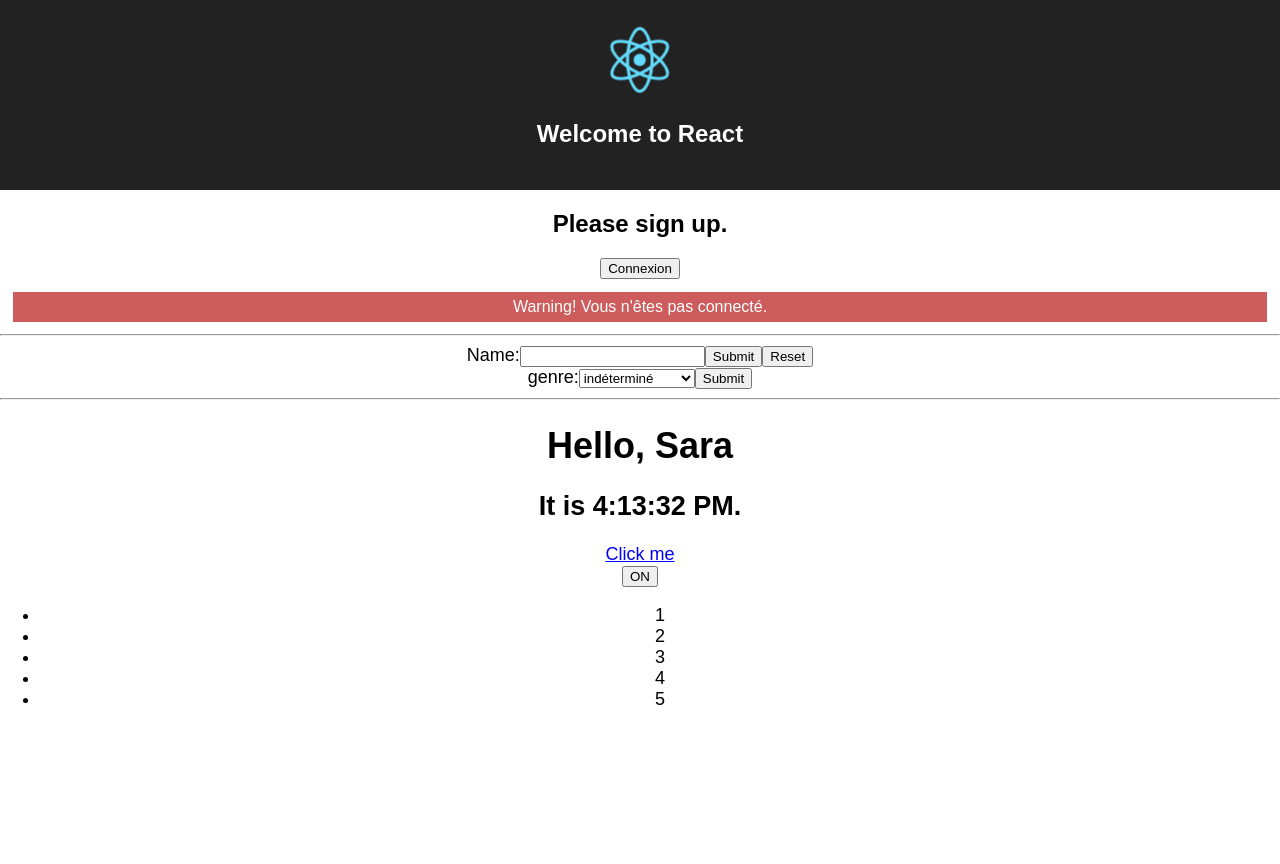
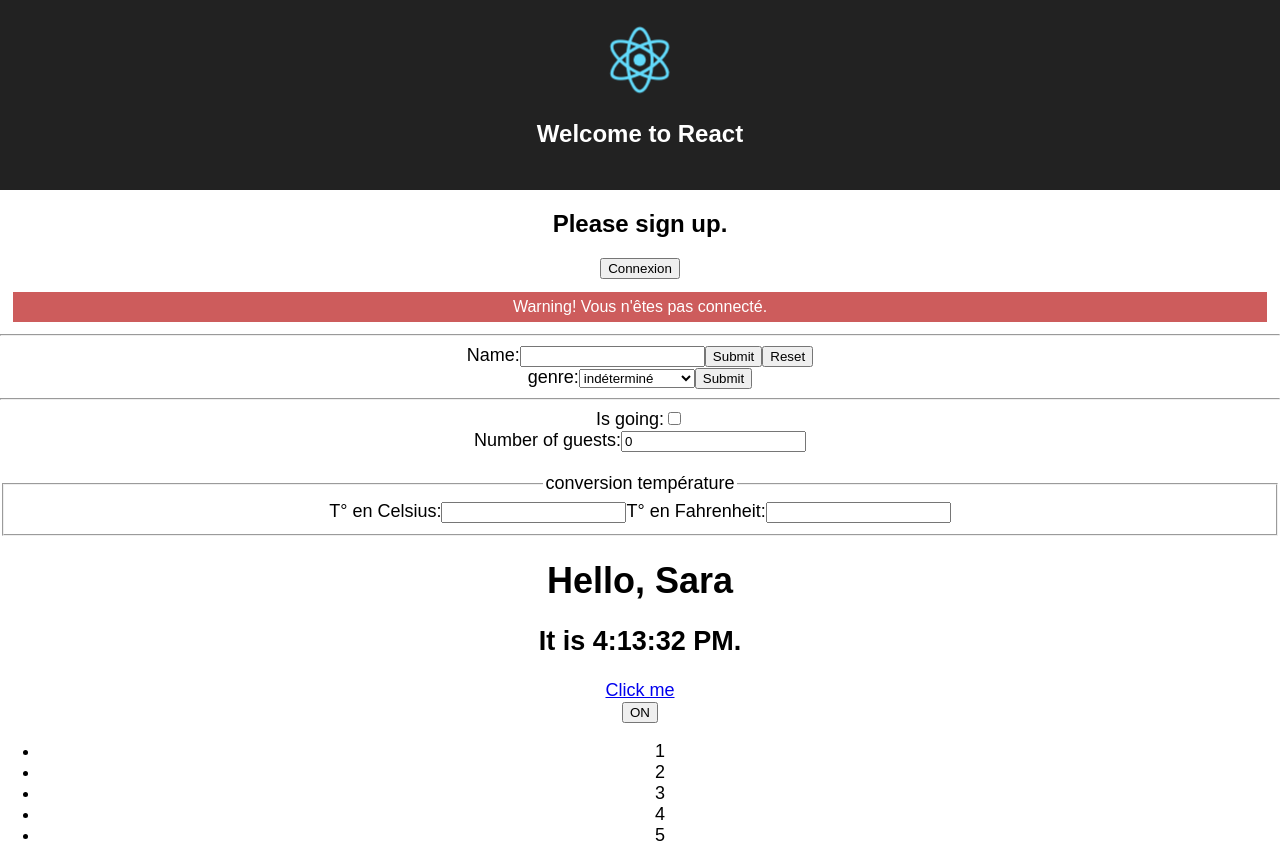
Before and after one commit to sKaraTom/React-premiers-tests, a React (Create React App) app: page / in a window 1280 px wide. Before the commit the page ends 800 px from the top, so only its background shows below. Built offline with nearby package versions, Linux system fonts and the light colour scheme.

Commit message:
formulaire parent enfants

```diff
--- a/src/App.js
+++ b/src/App.js
@@ -122,11 +122,184 @@ function FormMessage(props) {
   );
 }
 
+
+
+
+
+
+/*****************CONVERSION TEMPERATURE ***************/
+
+/**
+ * affichage d'un message si l'eau bout.
+ */
+function Ebullition(props) {
+  if(!props.celsius) {
+    return null;
+  }
+  if(props.celsius >= 100) {
+    return <p> L'eau bout. </p>
+  }
+  else {
+    return <p> L'eau ne bout pas.</p>
+  }
+}
+
+/**
+ * function pour formater le nombre avant la conversion,
+ * ou retourner '' si la saisie n'est pas un nombre.
+ * @param {*} temperature
+ * @param {*} functionConvertir
+ */
+function tryConvert(temperature, functionConvertir) {
+  const input = parseFloat(temperature);
+  if (Number.isNaN(input)) {
+    return '';
+  }
+  const output = functionConvertir(input);
+  const rounded = Math.round(output * 1000) / 1000;
+  return rounded.toString();
+}
+
+/**
+ * functions de conversion de température
+ */
+function toCelsius(fahrenheit) {
+  return (fahrenheit - 32) * 5 / 9;
+}
+function toFahrenheit(celsius) {
+  return (celsius * 9 / 5) + 32;
+}
+
+const TypesTemperature = {
+  c : 'Celsius',
+  f : 'Fahrenheit'
+};
+
+/**
+ * Input saisie de temperature
+ */
+class InputTemperature extends React.Component {
+  constructor(props) {
+    super(props);
+    this.handleChange = this.handleChange.bind(this);
+  }
+
+  // envoyer la saisie au parent
+  handleChange(e) {
+    this.props.onTempChange(e.target.value);
+  }
+
+  render() {
+    const temperature = this.props.temperature;
+    const echelle = this.props.echelle;
+    return (
+    <label>
+      T° en {TypesTemperature[echelle]}:
+      <input
+        value={temperature}
+        onChange={this.handleChange}/>
+    </label>
+    )
+  }
+}
+
+/**
+ * La classe parente contenant les input.
+ */
+class CalculTemperature extends React.Component {
+  constructor(props) {
+    super(props);
+    this.state = {
+      echelle:'c',
+      temperature:''
+    };
+    this.handleChangeCelsius = this.handleChangeCelsius.bind(this);
+    this.handleChangeFahrenheit = this.handleChangeFahrenheit.bind(this);
+  }
+
+  handleChangeCelsius(temperature) {
+      this.setState({echelle:'c', temperature});
+  }
+  handleChangeFahrenheit(temperature) {
+    this.setState({echelle:'f',temperature});
+  }
+
+  render() {
+    const temperature = this.state.temperature;
+    const echelle = this.state.echelle;
+    // valeur à récupérer depuis enfant : si champ celsius saisi, convertir en farhein et vice-versa.
+    const celsius = echelle === 'f' ? tryConvert(temperature,toCelsius) : temperature;
+    const fahrenheit = echelle === 'c' ? tryConvert(temperature,toFahrenheit) : temperature;
+
+    return(
+      <fieldset>
+      <legend>conversion température</legend>
+      <InputTemperature
+        echelle='c'
+        temperature = {celsius}
+        onTempChange = {this.handleChangeCelsius}/>
+      <InputTemperature
+        echelle='f'
+        temperature = {fahrenheit}
+        onTempChange = {this.handleChangeFahrenheit}/>
+      <Ebullition celsius={parseFloat(celsius)}/>
+      </fieldset>
+    )
+  }
+}
+
 /*****************CLASSES ***************/
+
+/**
+ * formulaire avec plusieurs champs
+ * un input et checkbox
+ */
+class FormMultiple extends React.Component {
+  constructor(props) {
+    super(props);
+    this.state = {
+      isGoing:false,
+      numberOfGuests:0
+    };
+    this.handleInputChange = this.handleInputChange.bind(this);
+
+  }
+
+  handleInputChange(event) {
+    const target = event.target;
+    const value = target.type === 'checkbox' ? target.checked : target.value;
+
+    this.setState({[target.name]: value});
+  }
+
+  render() {
+    return (
+      <form>
+        <label>
+          Is going:
+          <input
+            name="isGoing"
+            type="checkbox"
+            checked={this.state.isGoing}
+            onChange={this.handleInputChange} />
+        </label>
+        <br />
+        <label>
+          Number of guests:
+          <input
+            name="numberOfGuests"
+            type="number"
+            value={this.state.numberOfGuests}
+            onChange={this.handleInputChange} />
+        </label>
+      </form>
+    )
+  }
+}
 
 
 /**
- * Dropdown de sélection du gene.
+ * Dropdown de sélection du genre.
  */
 class SelectGenreForm extends React.Component {
   constructor(props) {
@@ -345,6 +518,9 @@ class App extends Component {
           <FormNom />
           <SelectGenreForm />
           <hr/>
+          <FormMultiple />
+          <br />
+          <CalculTemperature />
           <Welcome name="Sara" />
           <Heure/>
           <BoutonPreventD/>
```
